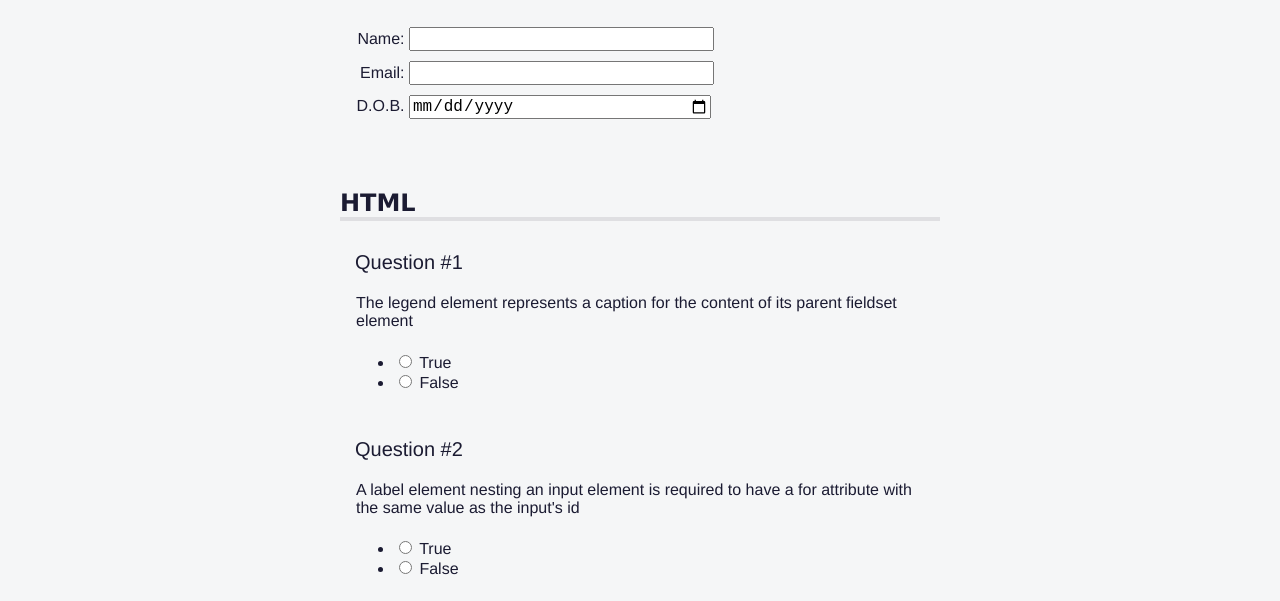
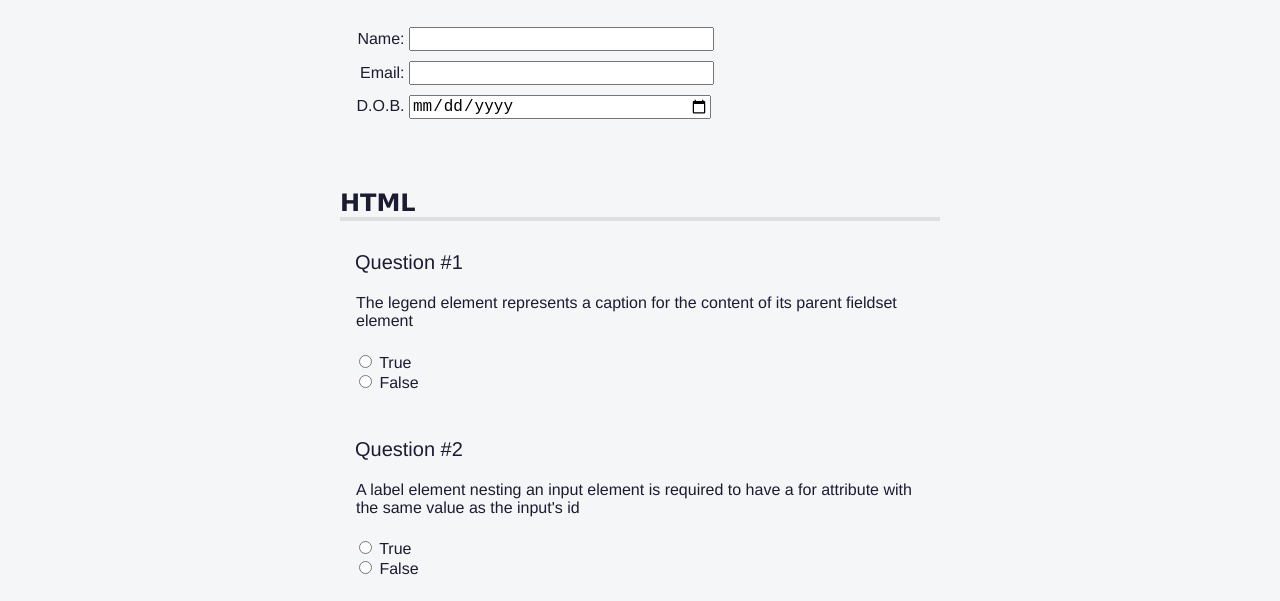
Before and after one commit to Lucas-Erkana/Accessibility, a website: page index.html in a window 1280 px wide. Shown: the part 145-746 px from the top of the page. Drawn offline with Linux system fonts and the light colour scheme.

Commit message:
Step 61
Step 61
Remove the default styling for the list items of .answers-list, and remove the unordered list padding.

```diff
--- a/styles.css
+++ b/styles.css
@@ -50,6 +50,11 @@ nav > ul > li {
   margin: 0 0.2rem;
   padding: 0.2rem;
   display: block;
+}
+
+.answers-list li {
+  margin: 0;
+  padding: 0;
 }
 
 nav > ul > li:hover {
@@ -136,6 +141,11 @@ p::before {
   padding-bottom: 0;
 }
 
+.answers-list {
+  list-style-type: none;
+  padding: 0;
+}
+
 .sr-only {
   position: absolute;
   width: 1px;
```
